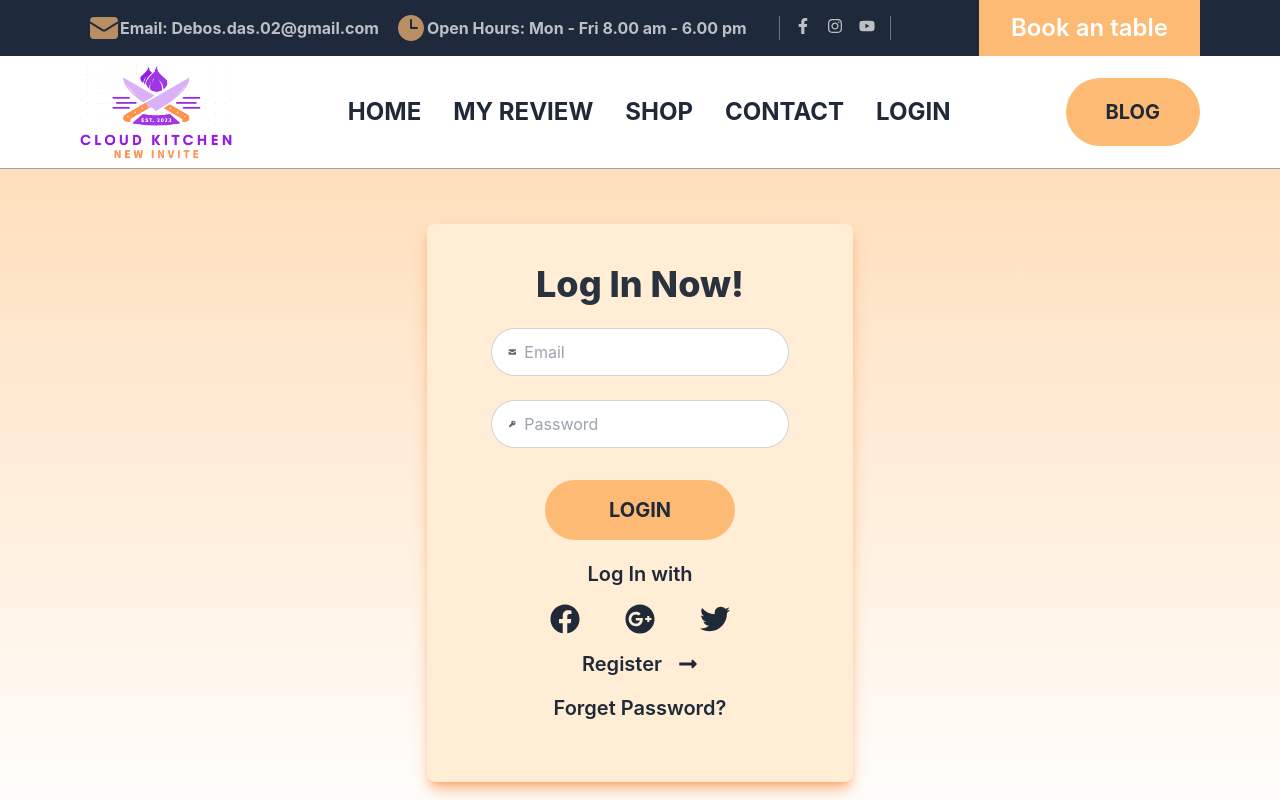
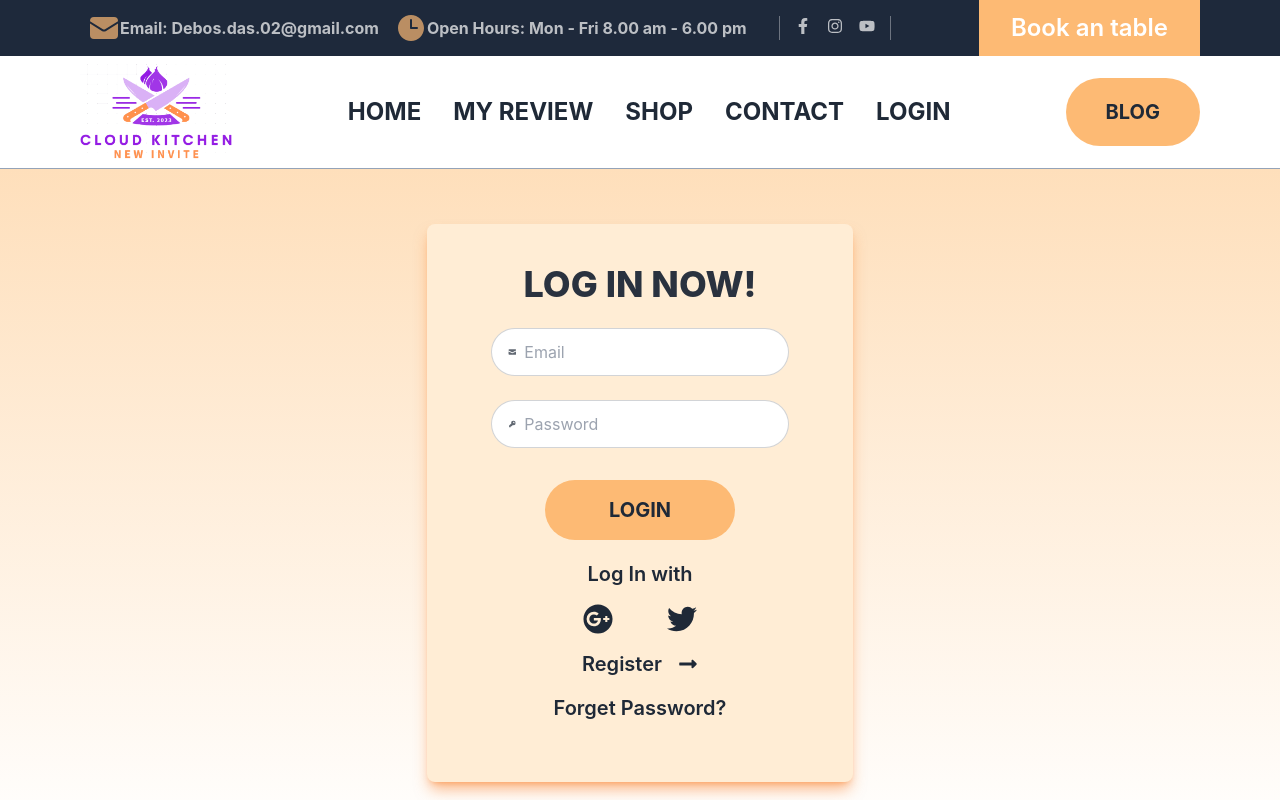
Before and after one commit to Debos602/cloud-kitchen, a React (Create React App) app: page /login in a window 1280 px wide. Shown: the top 800 px of the page. Built offline with nearby package versions, Linux system fonts and the light colour scheme; no server answers.

Commit message:
added icon

```diff
--- a/src/Component/AuthProvider/AuthProvider.js
+++ b/src/Component/AuthProvider/AuthProvider.js
@@ -46,11 +46,6 @@ const AuthProvider = ({ children }) => {
 
 	// Social site Authentication
 
-	const facebookLogin = () => {
-		setLoading(true);
-		return signInWithPopup(auth, facebookProvider);
-	};
-
 	const googleLogin = () => {
 		setLoading(true);
 		return signInWithPopup(auth, googleProvider);
@@ -78,7 +73,6 @@ const AuthProvider = ({ children }) => {
 		createUser,
 		emailLogin,
 		logOut,
-		facebookLogin,
 		googleLogin,
 		forgetPassword,
 		updateUserName,
--- a/src/Component/Login/Login.js
+++ b/src/Component/Login/Login.js
@@ -1,12 +1,12 @@
 import React, { useContext, useEffect, useState } from "react";
 import { Link, useLocation, useNavigate } from "react-router-dom";
-import { FaFacebook, FaGooglePlus, FaLongArrowAltRight } from "react-icons/fa";
+import { FaGooglePlus, FaLongArrowAltRight } from "react-icons/fa";
 import { AuthContext } from "../AuthProvider/AuthProvider";
 import { FaTwitter } from "react-icons/fa";
 import useNav from "../../Hooks/useNav";
 
 const Login = () => {
-	const { user, facebookLogin, emailLogin, googleLogin, forgetPassword } =
+	const { user, emailLogin, googleLogin, forgetPassword } =
 		useContext(AuthContext);
 	const [email, setEmail] = useState("");
 	const [password, setPassword] = useState("");
@@ -21,20 +21,6 @@ const Login = () => {
 			navigate("/");
 		}
 	}, [user?.uid, navigate]);
-
-	const handleFacebookLogin = async (event) => {
-		event.preventDefault();
-		setIsLoading(true);
-		setTimeout(async () => {
-			try {
-				await facebookLogin();
-			} catch (error) {
-				console.error("Error logging in with Facebook:", error.message);
-			} finally {
-				setIsLoading(false);
-			}
-		}, 1000); // <- Set the delay time here
-	};
 
 	const handleGoogleProvider = async (event) => {
 		event.preventDefault();
@@ -106,7 +92,7 @@ const Login = () => {
 		<div className="bg-gradient-to-b from-orange-200">
 			<div className="container mx-auto max-lg:px-50  pt-56 pb-16  w-full">
 				<div className="max-lg:w-4/6 md:w-3/6 xl:w-2/6 mx-auto rounded-lg bg-orange-100 shadow-lg shadow-orange-500/50 py-10 px-16">
-					<h2 className="text-4xl font-extrabold text-center opacity-95 mb-6">
+					<h2 className="text-4xl uppercase font-extrabold text-center opacity-95 mb-6">
 						Log In Now!
 					</h2>
 					<form onSubmit={handleLoginFormSubmit} className="text-center">
@@ -163,10 +149,7 @@ const Login = () => {
 					<div className="text-xl font-semibold text-center py-5">
 						<p>Log In with</p>
 
-						<span className="my-4 flex justify-around text-3xl w-3/4 mx-auto">
-							<button onClick={handleFacebookLogin}>
-								<FaFacebook />
-							</button>
+						<span className="my-4 flex justify-evenly text-3xl w-3/4 mx-auto">
 							<button onClick={handleGoogleProvider}>
 								<FaGooglePlus />
 							</button>
```
